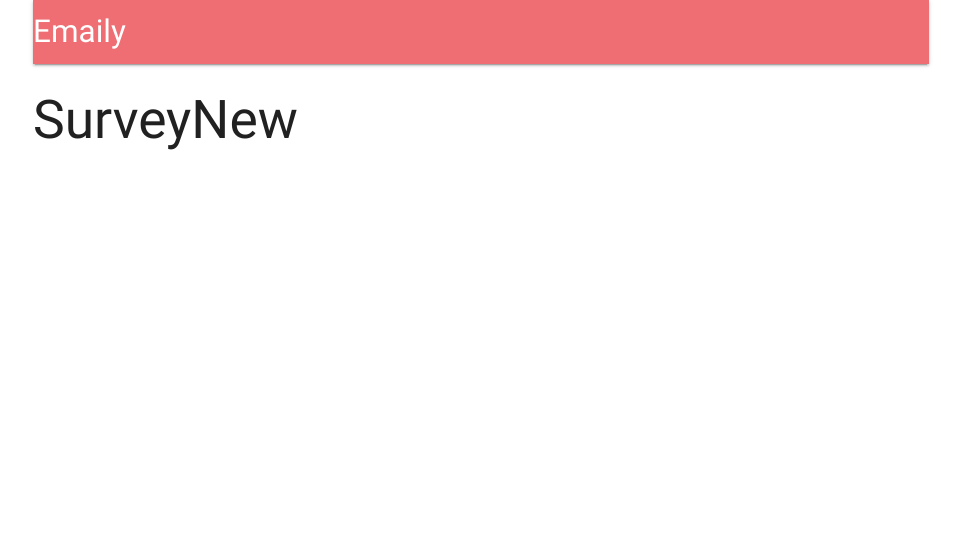
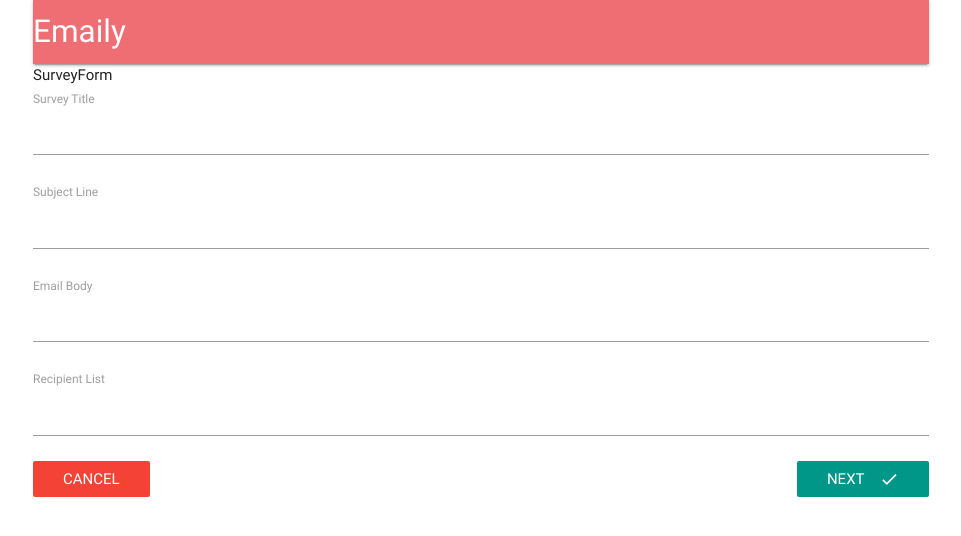
Before and after one commit to andvarp/express-mongo-react-app, a React (Create React App) app in the folder client/: page /surveys/new in a window 1280 px wide. Shown: the top 536 px of the page, without its empty margins (159-1120 px from the left). Built offline with nearby package versions, Linux system fonts and the light colour scheme; no server answers.

Commit message:
Adding surveys components

```diff
--- a/client/package.json
+++ b/client/package.json
@@ -20,6 +20,7 @@
     "react-scripts": "1.1.4",
     "react-stripe-checkout": "^2.6.3",
     "redux": "^4.0.0",
+    "redux-form": "^7.3.0",
     "redux-thunk": "^2.3.0"
   },
   "scripts": {
--- a/client/src/components/App.js
+++ b/client/src/components/App.js
@@ -6,7 +6,7 @@ import * as actions from '../actions';
 import Header from './Header';
 import Landing from './Landing';
 import Dashboard from './Dashboard';
-const SurveyNew = () => <h2>SurveyNew</h2>;
+import SurveyNew from './surveys/SurveyNew';
 
 class App extends Component {
   componentDidMount() {
@@ -21,7 +21,7 @@ class App extends Component {
             <Header />
             <Route exact path="/" component={Landing} />
             <Route exact path="/surveys" component={Dashboard} />
-            <Route path="/surveys/new" component={SurveyNew} />
+            <Route exact path="/surveys/new" component={SurveyNew} />
           </div>
         </BrowserRouter>
       </div>
--- /dev/null
+++ b/client/src/components/surveys/SurveyField.js
@@ -0,0 +1,13 @@
+import React from 'react';
+
+export default ({ input, label, meta: { error, touched } }) => {
+  return (
+    <div>
+      <label>{label}</label>
+      <input {...input} style={{ marginBottom: '5px' }} />
+      <div className={'red-text'} style={{ marginBottom: '20px' }}>
+        {touched && error}
+      </div>
+    </div>
+  );
+};
--- /dev/null
+++ b/client/src/components/surveys/SurveyForm.js
@@ -0,0 +1,76 @@
+import React, { Component } from 'react';
+import SurveyField from './SurveyField';
+import { reduxForm, Field } from 'redux-form';
+import { Link } from 'react-router-dom';
+import validateEmails from '../../utils/validateEmails';
+
+const FIELDS = [
+  {
+    name: 'title',
+    label: 'Survey Title'
+  },
+  {
+    name: 'subject',
+    label: 'Subject Line'
+  },
+  {
+    name: 'body',
+    label: 'Email Body'
+  },
+  {
+    name: 'emails',
+    label: 'Recipient List'
+  }
+];
+
+class SurveyForm extends Component {
+  renderFields() {
+    return FIELDS.map(({ label, name }) => {
+      return (
+        <Field
+          key={name}
+          label={label}
+          name={name}
+          type="text"
+          component={SurveyField}
+        />
+      );
+    });
+  }
+  render() {
+    return (
+      <div>
+        SurveyForm
+        <form onSubmit={this.props.handleSubmit(values => console.log(values))}>
+          {this.renderFields()}
+          <button type="submit" className={'teal btn-flat right white-text'}>
+            Next
+            <i className={'material-icons right'}>done</i>
+          </button>
+          <Link to={'/surveys'} className={'red btn-flat left white-text'}>
+            Cancel
+          </Link>
+        </form>
+      </div>
+    );
+  }
+}
+
+function validate(values) {
+  const errors = {};
+
+  errors.emails = validateEmails(values.emails || '');
+
+  FIELDS.forEach(({ name }) => {
+    if (!values[name]) {
+      errors[name] = `You must provide a value`;
+    }
+  });
+
+  return errors;
+}
+
+export default reduxForm({
+  validate,
+  form: 'surveyForm'
+})(SurveyForm);
--- /dev/null
+++ b/client/src/components/surveys/SurveyFormReview.js
@@ -0,0 +1,7 @@
+import React from 'react';
+
+const SurveyFormReview = () => {
+  return <div>SurveyFormReview</div>;
+};
+
+export default SurveyFormReview;
--- /dev/null
+++ b/client/src/components/surveys/SurveyNew.js
@@ -0,0 +1,15 @@
+import React, { Component } from 'react';
+import SurveyForm from './SurveyForm';
+// import SurveyFormReview from './SurveyFormReview';
+
+class SurveyNew extends Component {
+  render() {
+    return (
+      <div>
+        <SurveyForm />
+      </div>
+    );
+  }
+}
+
+export default SurveyNew;
--- a/client/src/index.js
+++ b/client/src/index.js
@@ -7,6 +7,10 @@ import reducers from './reducers';
 import reduxThunk from 'redux-thunk';
 
 import App from './components/App';
+
+// devdebug only
+// import axios from 'axios';
+// window.axios = axios;
 
 const store = createStore(reducers, {}, applyMiddleware(reduxThunk));
 
--- a/client/src/reducers/index.js
+++ b/client/src/reducers/index.js
@@ -1,6 +1,8 @@
 import { combineReducers } from 'redux';
+import { reducer as reduxForm } from 'redux-form';
 import authReducer from './authReducer';
 
 export default combineReducers({
-  auth: authReducer
+  auth: authReducer,
+  form: reduxForm
 });
--- /dev/null
+++ b/client/src/utils/validateEmails.js
@@ -0,0 +1,13 @@
+const re = /^[a-zA-Z0-9.!#$%&’*+/=?^_`{|}~-]+@[a-zA-Z0-9-]+(?:\.[a-zA-Z0-9-]+)*$/;
+
+export default emails => {
+  const invalidEmails = emails
+    .split(',')
+    .map(email => email.trim())
+    .filter(email => email.length > 0 && !re.test(email));
+
+  if (invalidEmails.length) {
+    return `These emails are invalid: ${invalidEmails}`;
+  }
+  return;
+};
```
Also changed, not shown: 1 other file (tests, documents, lock files or other folders).
